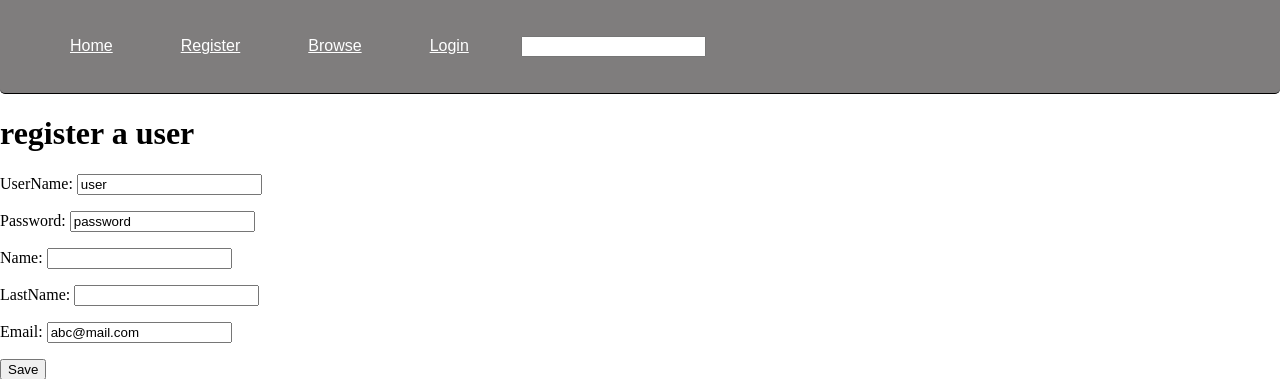
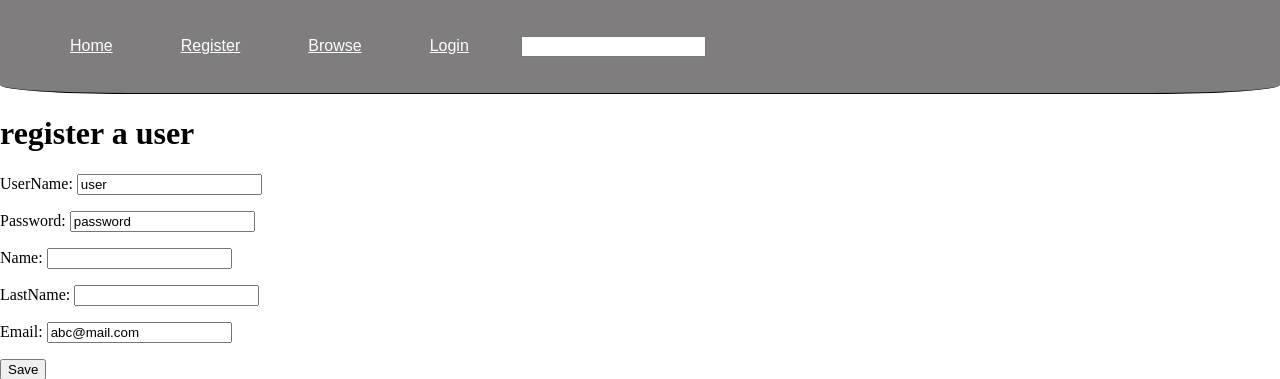
Before and after one commit to Jens-Walstedt/ImageSharingProject, a Django app: page /register/ in a window 1280 px wide. Shown: the top 379 px of the page. Run offline with Django 3.2, Linux system fonts and the light colour scheme.

Commit message:
added more rounded edges to the nav bar

```diff
--- a/static/styles.css
+++ b/static/styles.css
@@ -1,8 +1,8 @@
 .nav {
     border-bottom: 1px solid black;
     background-color: rgba(77, 74, 74, 0.719);
-    border-bottom-left-radius: 5px;
-    border-bottom-right-radius: 5px;
+    border-bottom-left-radius: 10%;
+    border-bottom-right-radius: 10%;
     margin: 0px;
     padding: 11px;
     display: block;
```
